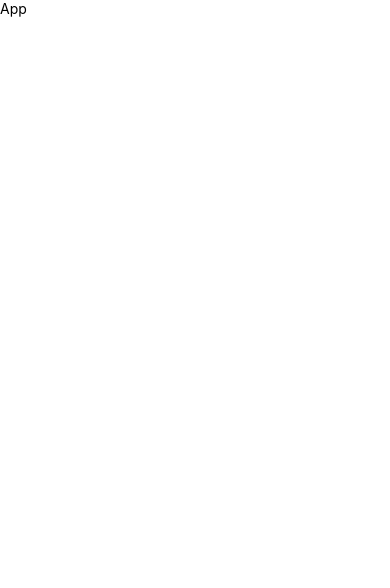
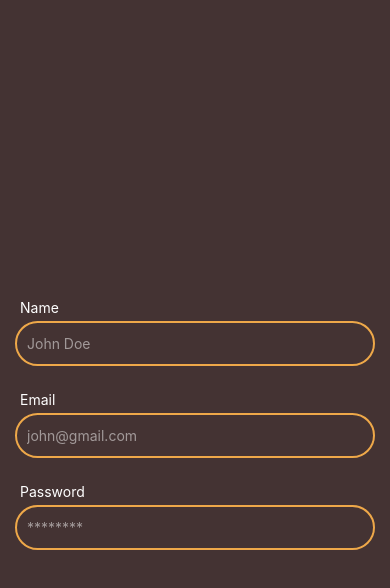
Before and after one commit to linub7/React_Native_Audio_Sharing_Frontend, a React Native app: screen / in a window 390 px wide. Shown: the top 588 px of the page. Built offline with nearby package versions, Linux system fonts and the light colour scheme.

Commit message:
start signup screen -> done

```diff
--- a/App.tsx
+++ b/App.tsx
@@ -1,11 +1,10 @@
-import { Text, View } from 'react-native';
+import { SafeAreaView, Text, View } from 'react-native';
 import React from 'react';
+import SignUpScreen from '@views/auth/signup';
 
 const App = () => {
   return (
-    <View>
-      <Text>App</Text>
-    </View>
+    <SignUpScreen />
   );
 };
 
--- /dev/null
+++ b/src/components/auth/auth-input-fields/index.tsx
@@ -0,0 +1,53 @@
+import AuthInput from '@ui/auth/input';
+import AuthInputLabel from '@ui/auth/input-label';
+import {FC} from 'react';
+import {
+  StyleProp,
+  StyleSheet,
+  TextInputProps,
+  View,
+  ViewStyle,
+} from 'react-native';
+
+interface Props {
+  label: string;
+  placeholder?: string;
+  value: string;
+  onChange: (text: string) => void;
+  keyboardType?: TextInputProps['keyboardType'];
+  secureTextEntry?: boolean;
+  autoCapitalize?: TextInputProps['autoCapitalize'];
+  containerStyle?: StyleProp<ViewStyle>;
+}
+
+const AuthInputFields: FC<Props> = props => {
+  const {
+    label,
+    placeholder,
+    value,
+    keyboardType,
+    secureTextEntry,
+    autoCapitalize,
+    containerStyle,
+    onChange,
+  } = props;
+  return (
+    <View style={[styles.container, containerStyle]}>
+      <AuthInputLabel label={label} />
+      <AuthInput
+        placeholder={placeholder}
+        value={value}
+        onChangeText={onChange}
+        keyboardType={keyboardType}
+        secureTextEntry={secureTextEntry}
+        autoCapitalize={autoCapitalize}
+      />
+    </View>
+  );
+};
+
+const styles = StyleSheet.create({
+  container: {},
+});
+
+export default AuthInputFields;
--- /dev/null
+++ b/src/ui/auth/input-label/index.tsx
@@ -0,0 +1,20 @@
+import colors from '@utils/colors';
+import {FC} from 'react';
+import {StyleSheet, Text} from 'react-native';
+
+interface Props {
+  label: string;
+}
+
+const AuthInputLabel: FC<Props> = ({label}) => {
+  return <Text style={styles.label}>{label}</Text>;
+};
+
+const styles = StyleSheet.create({
+  label: {
+    color: colors.CONTRAST,
+    padding: 5,
+  },
+});
+
+export default AuthInputLabel;
--- /dev/null
+++ b/src/ui/auth/input/index.tsx
@@ -0,0 +1,28 @@
+import colors from '@utils/colors';
+import {FC} from 'react';
+import {StyleSheet, TextInput, TextInputProps} from 'react-native';
+
+interface Props extends TextInputProps {}
+
+const AuthInput: FC<Props> = props => {
+  return (
+    <TextInput
+      {...props}
+      placeholderTextColor={colors.INACTIVE_CONTRAST}
+      style={[styles.input, props.style]}
+    />
+  );
+};
+
+const styles = StyleSheet.create({
+  input: {
+    borderWidth: 2,
+    borderColor: colors.SECONDARY,
+    height: 45,
+    borderRadius: 25,
+    color: colors.CONTRAST,
+    padding: 10,
+  },
+});
+
+export default AuthInput;
--- /dev/null
+++ b/src/views/auth/signup/index.tsx
@@ -0,0 +1,73 @@
+import colors from '@utils/colors';
+import {FC, useState} from 'react';
+import {SafeAreaView, StyleSheet, View} from 'react-native';
+import AuthInputFields from '@components/auth/auth-input-fields';
+
+interface Props {}
+
+interface IUserInfo {
+  name: string;
+  email: string;
+  password: string;
+}
+
+const SignUpScreen: FC<Props> = props => {
+  const [userInfo, setUserInfo] = useState<IUserInfo>({
+    name: '',
+    password: '',
+    email: '',
+  });
+  const {name, password, email} = userInfo;
+
+  console.log({name, password, email});
+
+  return (
+    <SafeAreaView style={styles.container}>
+      <View style={styles.formContainer}>
+        <AuthInputFields
+          placeholder="John Doe"
+          label="Name"
+          value={name}
+          onChange={text => setUserInfo({...userInfo, name: text})}
+          containerStyle={styles.marginBottom}
+        />
+
+        <AuthInputFields
+          placeholder="john@gmail.com"
+          label="Email"
+          keyboardType="email-address"
+          value={email}
+          onChange={text => setUserInfo({...userInfo, email: text})}
+          autoCapitalize="none"
+          containerStyle={styles.marginBottom}
+        />
+
+        <AuthInputFields
+          placeholder="********"
+          label="Password"
+          secureTextEntry={true}
+          value={password}
+          onChange={text => setUserInfo({...userInfo, password: text})}
+        />
+      </View>
+    </SafeAreaView>
+  );
+};
+
+const styles = StyleSheet.create({
+  container: {
+    flex: 1,
+    backgroundColor: colors.PRIMARY,
+    alignItems: 'center',
+    justifyContent: 'center',
+  },
+  formContainer: {
+    width: '100%',
+    paddingHorizontal: 15,
+  },
+  marginBottom: {
+    marginBottom: 20,
+  },
+});
+
+export default SignUpScreen;
```
Also changed, not shown: src/views/auth/signin/index.tsx (added).
